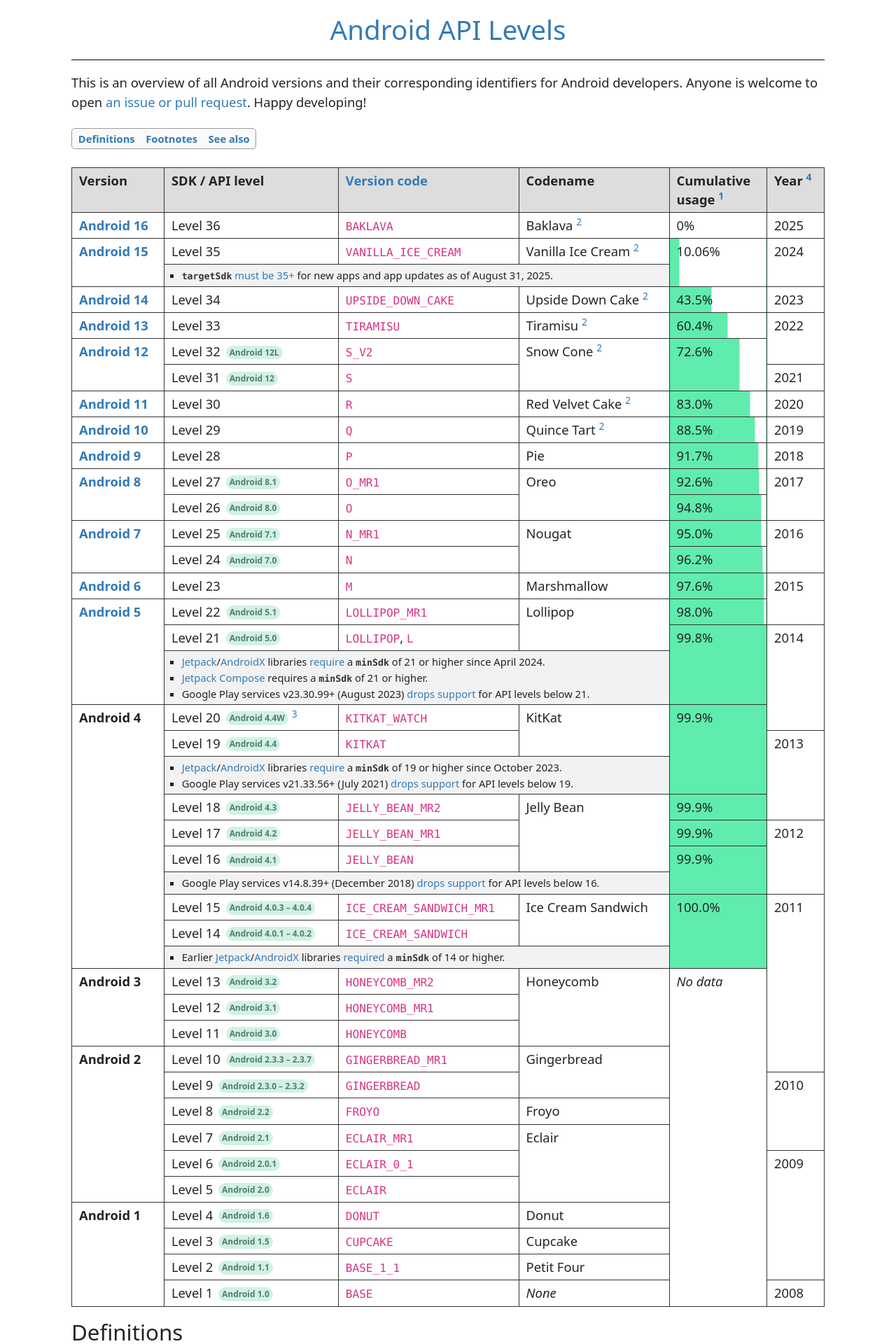
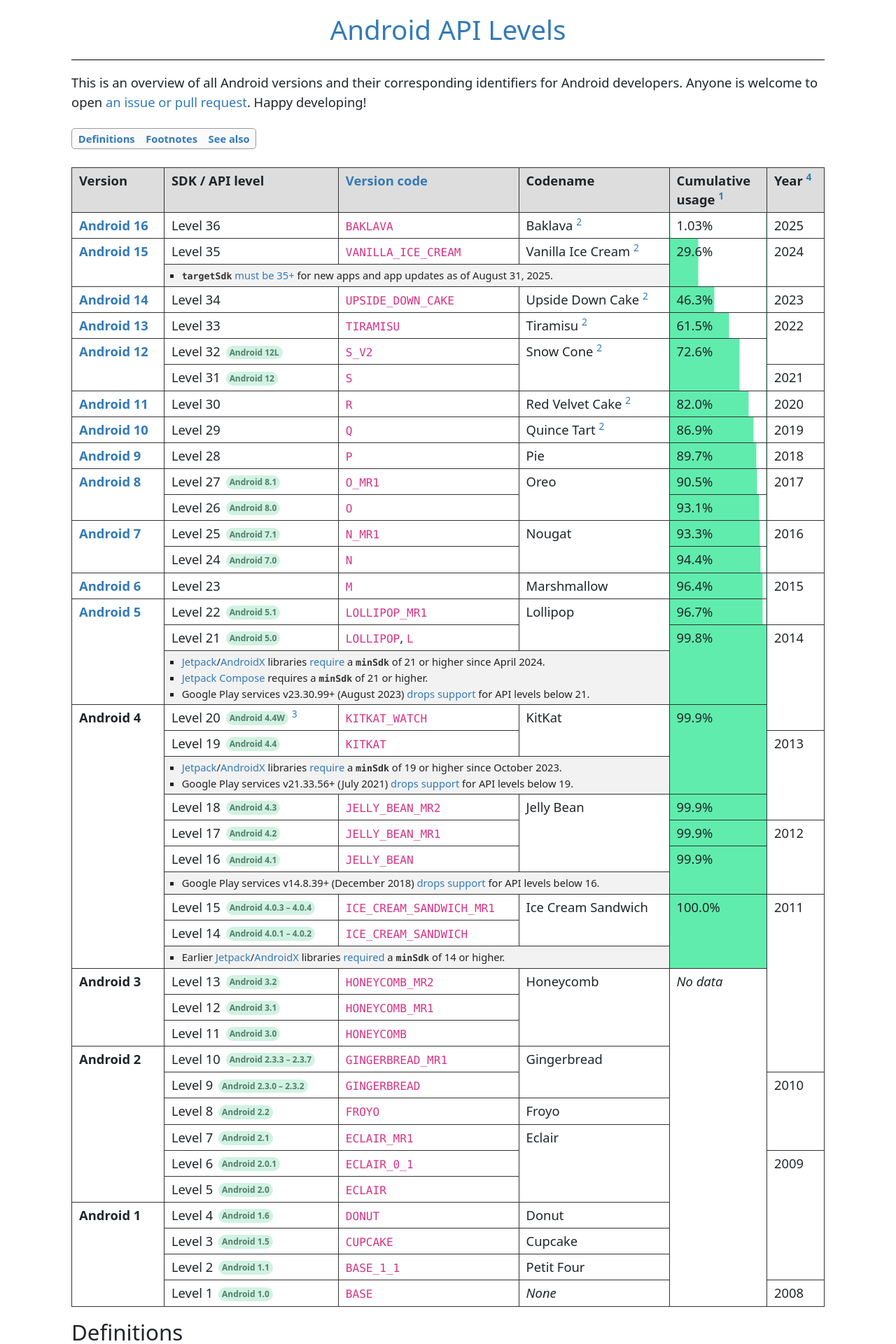
Before and after one commit to ebelinski/apilevels, a Jekyll site: the page built from index.md, in a window 1280 px wide. Shown: the top 1920 px of the page at 70% size. Built offline with Jekyll 4.4.1, drawn with Linux system fonts in a browser that asks for light colours; comment, search, counter and statistics services are not loaded.

Commit message:
Update stats with August 2025 data

```diff
--- a/index.md
+++ b/index.md
@@ -37,7 +37,7 @@
       Baklava
       <sup id="fnref:2"><a href="#fn:2" class="footnote">2</a></sup>
     </td>
-    {% include progress-cell.html rowspan=1 percentage=0 %}
+    {% include progress-cell.html rowspan=1 percentage=1.03 %}
     <td>2025</td>
   </tr>
   <tr>
@@ -50,7 +50,7 @@
       Vanilla Ice Cream
       <sup id="fnref:2"><a href="#fn:2" class="footnote">2</a></sup>
     </td>
-    {% include progress-cell.html rowspan=2 percentage=10.06 %}
+    {% include progress-cell.html rowspan=2 percentage=29.6 %}
     <td rowspan="2">2024</td>
   </tr>
   <tr class="table-notes">
@@ -70,7 +70,7 @@
       Upside Down Cake
       <sup id="fnref:2"><a href="#fn:2" class="footnote">2</a></sup>
     </td>
-    {% include progress-cell.html rowspan=1 percentage=43.5 %}
+    {% include progress-cell.html rowspan=1 percentage=46.3 %}
     <td rowspan="1">2023</td>
   </tr>
   <tr>
@@ -83,7 +83,7 @@
       Tiramisu
       <sup id="fnref:2"><a href="#fn:2" class="footnote">2</a></sup>
     </td>
-    {% include progress-cell.html rowspan=1 percentage=60.4 %}
+    {% include progress-cell.html rowspan=1 percentage=61.5 %}
     <td rowspan="2">2022</td>
   </tr>
   <tr>
@@ -116,7 +116,7 @@
       Red Velvet Cake
       <sup id="fnref:2"><a href="#fn:2" class="footnote">2</a></sup>
     </td>
-    {% include progress-cell.html rowspan=1 percentage=83.0 %}
+    {% include progress-cell.html rowspan=1 percentage=82.0 %}
     <td>2020</td>
   </tr>
   <tr>
@@ -129,7 +129,7 @@
       Quince Tart
       <sup id="fnref:2"><a href="#fn:2" class="footnote">2</a></sup>
     </td>
-    {% include progress-cell.html rowspan=1 percentage=88.5 %}
+    {% include progress-cell.html rowspan=1 percentage=86.9 %}
     <td>2019</td>
   </tr>
   <tr>
@@ -139,7 +139,7 @@
     <td>Level 28</td>
     <td><code>P</code></td>
     <td>Pie</td>
-    {% include progress-cell.html rowspan=1 percentage=91.7 %}
+    {% include progress-cell.html rowspan=1 percentage=89.7 %}
     <td>2018</td>
   </tr>
   <tr>
@@ -149,13 +149,13 @@
     <td>Level 27 <span class="subversion">Android 8.1</span></td>
     <td><code>O_MR1</code></td>
     <td rowspan="2">Oreo</td>
-    {% include progress-cell.html rowspan=1 percentage=92.6 %}
+    {% include progress-cell.html rowspan=1 percentage=90.5 %}
     <td rowspan="2">2017</td>
   </tr>
   <tr>
     <td>Level 26 <span class="subversion">Android 8.0</span></td>
     <td><code>O</code></td>
-    {% include progress-cell.html rowspan=1 percentage=94.8 %}
+    {% include progress-cell.html rowspan=1 percentage=93.1 %}
   </tr>
   <tr>
     <td rowspan="2">
@@ -164,13 +164,13 @@
     <td>Level 25 <span class="subversion">Android 7.1</span></td>
     <td><code>N_MR1</code></td>
     <td rowspan="2">Nougat</td>
-    {% include progress-cell.html rowspan=1 percentage=95.0 %}
+    {% include progress-cell.html rowspan=1 percentage=93.3 %}
     <td rowspan="2">2016</td>
   </tr>
   <tr>
     <td>Level 24 <span class="subversion">Android 7.0</span></td>
     <td><code>N</code></td>
-    {% include progress-cell.html rowspan=1 percentage=96.2 %}
+    {% include progress-cell.html rowspan=1 percentage=94.4 %}
   </tr>
   <tr>
     <td>
@@ -179,7 +179,7 @@
     <td>Level 23</td>
     <td><code>M</code></td>
     <td>Marshmallow</td>
-    {% include progress-cell.html rowspan=1 percentage=97.6 %}
+    {% include progress-cell.html rowspan=1 percentage=96.4 %}
     <td rowspan="2">2015</td>
   </tr>
   <tr>
@@ -189,7 +189,7 @@
     <td>Level 22 <span class="subversion">Android 5.1</span></td>
     <td><code>LOLLIPOP_MR1</code></td>
     <td rowspan="2">Lollipop</td>
-    {% include progress-cell.html rowspan=1 percentage=98.0 %}
+    {% include progress-cell.html rowspan=1 percentage=96.7 %}
   </tr>
   <tr>
     <td>Level 21 <span class="subversion">Android 5.0</span></td>
```
